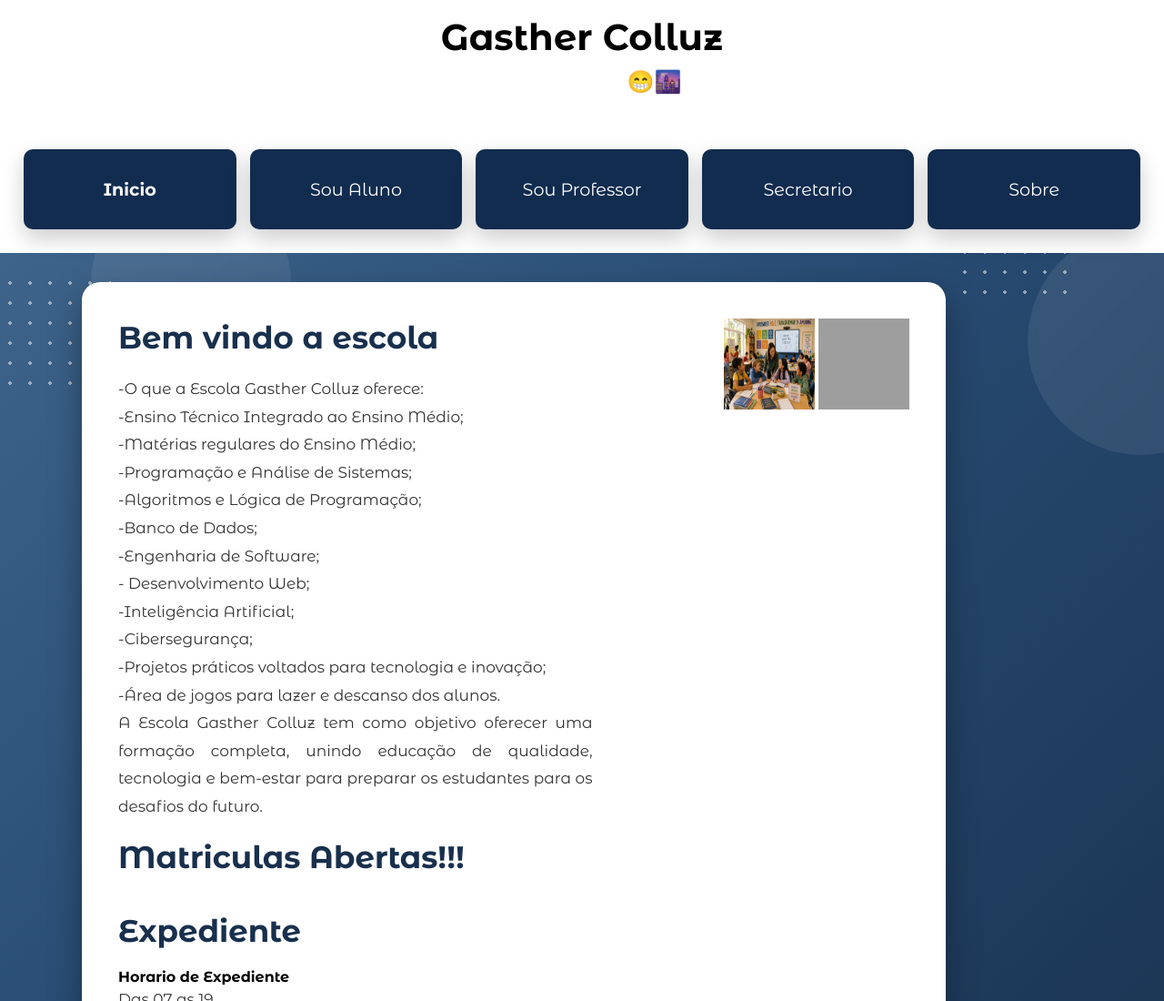
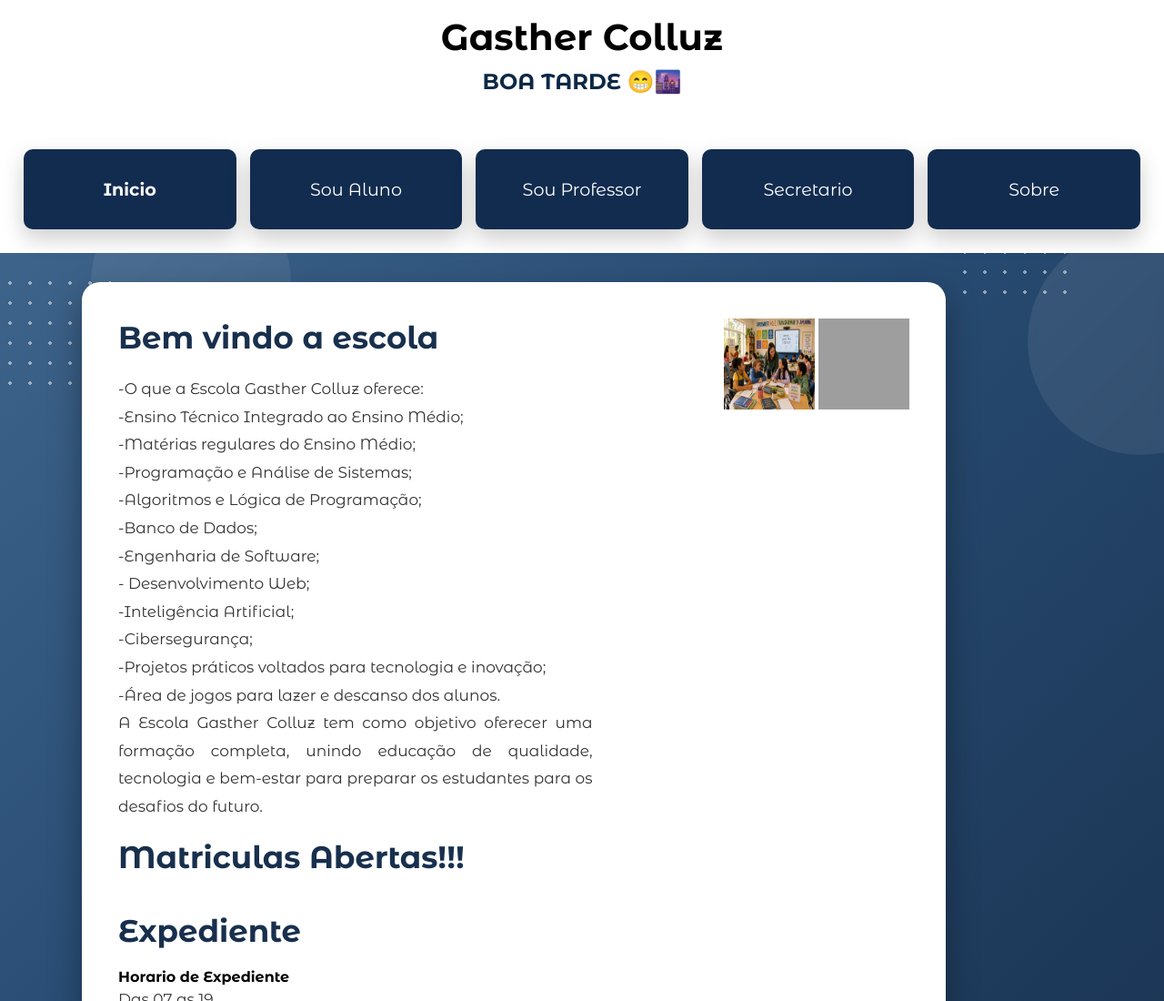
Before and after one commit to Luzzzkkkkk/ProjetoFinalDS-Arthur-Ester-Luz, a plain HTML site: page index.html in a window 1280 px wide. Shown: the top 1100 px of the page at 91% size. Drawn offline with Linux system fonts and the light colour scheme; grey boxes are pictures that could not be loaded.

Commit message:
aura da apresentação

```diff
--- a/sonicface.css
+++ b/sonicface.css
@@ -788,7 +788,7 @@ width:100%;
 
 #horario{
 
-    color:white;
+    color:#0d2846;
     margin-bottom:25px;
     text-align:center;
 
```
